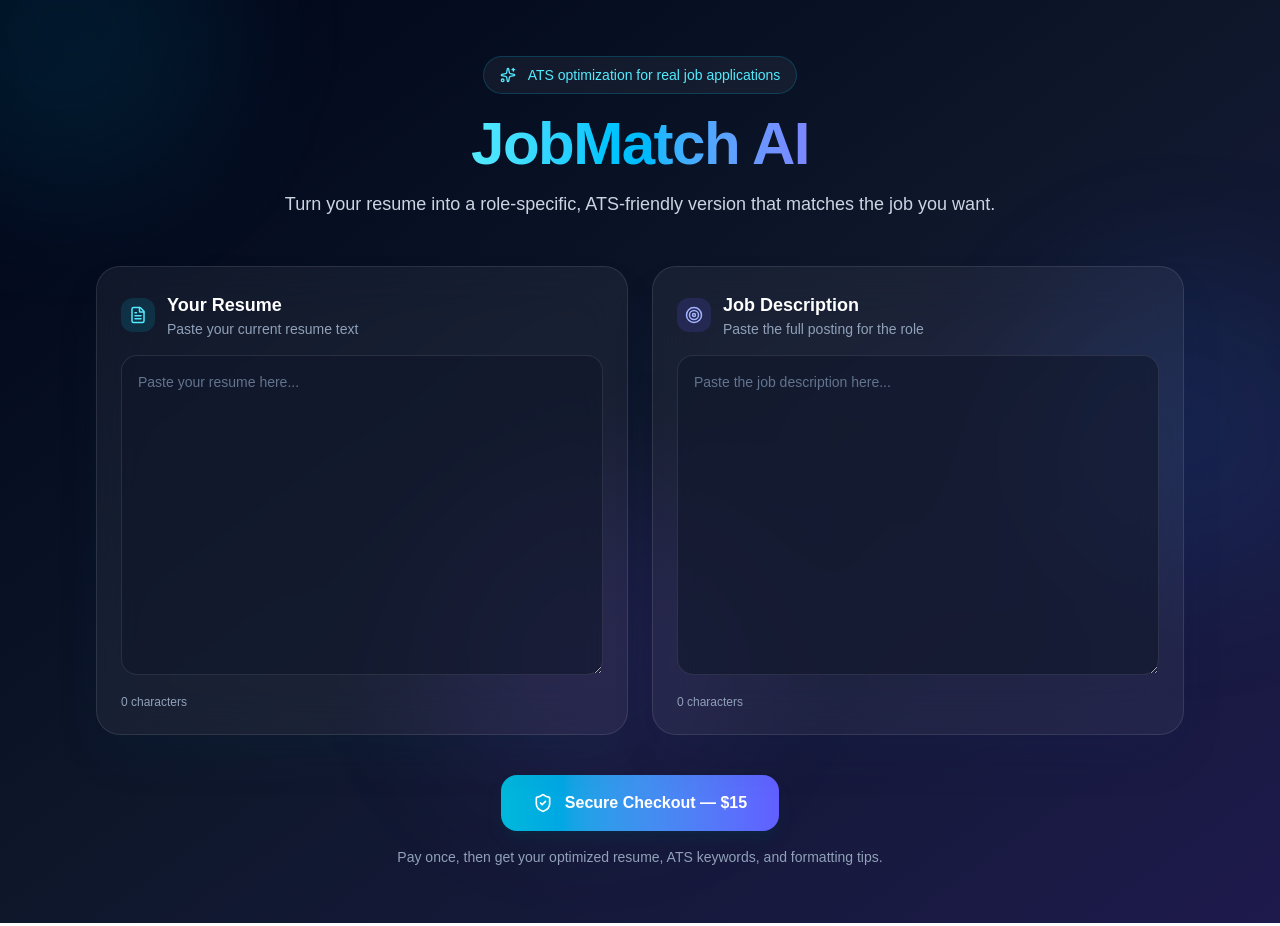
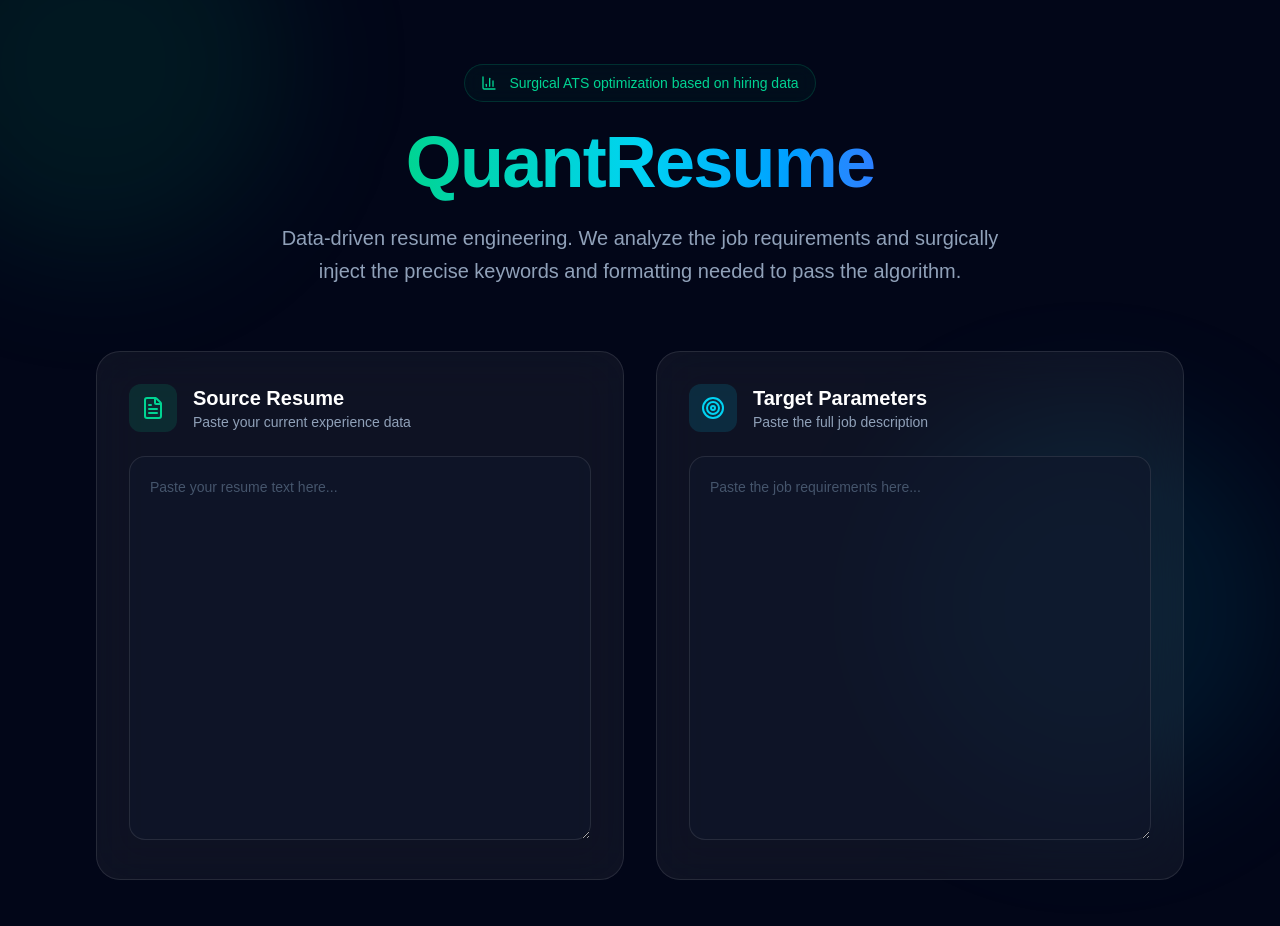
Before and after one commit to aarontippett7-alt/quantresume, a Next.js app: page / in a window 1280 px wide. Shown: the top 926 px of the page. Built offline with nearby package versions, Linux system fonts and the light colour scheme.

Commit message:
Rebrand to QuantResume and final build fixes

```diff
--- a/app/api/create-checkout/route.ts
+++ b/app/api/create-checkout/route.ts
@@ -30,10 +30,10 @@ export async function POST(request: NextRequest) {
           price_data: {
             currency: 'usd',
             product_data: {
-              name: 'JobMatch AI Resume Optimization',
-              description: 'One ATS-focused resume optimization',
+              name: 'QuantResume Optimization',
+              description: 'Data-driven ATS resume engineering and keyword injection.',
             },
-            unit_amount: 1500,
+            unit_amount: 1500, // $15.00
           },
           quantity: 1,
         },
--- a/app/api/optimize-resume/route.ts
+++ b/app/api/optimize-resume/route.ts
@@ -17,25 +17,25 @@ export async function POST(request: NextRequest) {
       );
     }
 
-    const prompt = `You are an ATS (Applicant Tracking System) expert. Your job is to optimize a resume to pass ATS systems while maintaining truthfulness.
+    const prompt = `You are the QuantResume AI, a surgical ATS (Applicant Tracking System) expert. Your job is to engineer a resume to pass complex hiring algorithms by analyzing data points in the job description and mapping them to the candidate's experience.
 
-RESUME:
+RESUME DATA:
 ${resume}
 
-JOB DESCRIPTION:
+TARGET JOB PARAMETERS:
 ${jobDescription}
 
 Please provide:
-1. An ATS-optimized version of the resume that incorporates keywords from the job description
-2. A list of keywords from the job description that were added/emphasized
-3. Specific formatting recommendations for ATS compatibility
+1. A data-optimized version of the resume that surgically incorporates high-value keywords.
+2. A list of specific keywords from the job description that were prioritized.
+3. Formatting recommendations for maximum machine readability.
 
-Format your response as JSON with the following structure:
+Format your response as JSON:
 {
   "optimized_resume": "the full optimized resume text",
   "keywords_added": ["keyword1", "keyword2", ...],
   "formatting_tips": ["tip1", "tip2", ...],
-  "match_score": 85
+  "match_score": 92
 }`;
 
     const response = await openai.chat.completions.create({
@@ -47,73 +47,20 @@ Format your response as JSON with the following structure:
         },
       ],
       temperature: 0.7,
-      max_tokens: 2000,
+      max_tokens: 2500,
     });
 
     const content = response.choices[0].message.content;
+    const jsonMatch = content?.match(/\{[\s\S]*\}/);
 
-    // Parse JSON from response
-    const jsonMatch = content?.match(/\{[\s\S]*\}/);
     if (!jsonMatch) {
-      return NextResponse.json(
-        { error: 'Failed to parse AI response' },
-        { status: 500 }
-      );
+      return NextResponse.json({ error: 'Analysis failed' }, { status: 500 });
     }
 
     const result = JSON.parse(jsonMatch[0]);
-
     return NextResponse.json(result);
   } catch (error) {
     console.error('Error:', error);
-    return NextResponse.json(
-      { error: 'Failed to optimize resume' },
-      { status: 500 }
-    );
+    return NextResponse.json({ error: 'Optimization failed' }, { status: 500 });
   }
 }
-
-export async function PUT(request: NextRequest) {
-  try {
-    const formData = await request.formData();
-    const file = formData.get('file') as File;
-
-    if (!file) {
-      return NextResponse.json({ error: 'No file provided' }, { status: 400 });
-    }
-
-    const fileType = file.type;
-    let text = '';
-
-    if (fileType === 'text/plain') {
-      // Handle .txt files
-      text = await file.text();
-    } else if (fileType === 'application/pdf') {
-      // Handle PDF files
-      const buffer = await file.arrayBuffer();
-      try {
-        const pdfParse = require('pdf-parse');
-        const pdfData = await pdfParse(buffer);
-        text = pdfData.text;
-      } catch (pdfError) {
-        return NextResponse.json(
-          { error: 'Could not extract text from PDF. Please paste text instead.' },
-          { status: 400 }
-        );
-      }
-    } else {
-      return NextResponse.json(
-        { error: 'Please upload a .txt or .pdf file' },
-        { status: 400 }
-      );
-    }
-
-    return NextResponse.json({ text });
-  } catch (error) {
-    console.error('Error:', error);
-    return NextResponse.json(
-      { error: 'Failed to process file' },
-      { status: 500 }
-    );
-  }
-}
--- a/app/page.tsx
+++ b/app/page.tsx
@@ -2,7 +2,7 @@
 'use client';
 
 import { useEffect, useState } from 'react';
-import { FileText, Loader2, ShieldCheck, Sparkles, Target } from 'lucide-react';
+import { FileText, Loader2, ShieldCheck, Sparkles, Target, BarChart3 } from 'lucide-react';
 
 export default function Home() {
   const [resume, setResume] = useState('');
@@ -11,19 +11,18 @@ export default function Home() {
   const [error, setError] = useState('');
 
   useEffect(() => {
-    const savedResume = localStorage.getItem('jobmatch_resume_draft');
-    const savedJobDescription = localStorage.getItem('jobmatch_job_draft');
-
+    const savedResume = localStorage.getItem('quantresume_resume_draft');
+    const savedJobDescription = localStorage.getItem('quantresume_job_draft');
     if (savedResume) setResume(savedResume);
     if (savedJobDescription) setJobDescription(savedJobDescription);
   }, []);
 
   useEffect(() => {
-    localStorage.setItem('jobmatch_resume_draft', resume);
+    localStorage.setItem('quantresume_resume_draft', resume);
   }, [resume]);
 
   useEffect(() => {
-    localStorage.setItem('jobmatch_job_draft', jobDescription);
+    localStorage.setItem('quantresume_job_draft', jobDescription);
   }, [jobDescription]);
 
   const handleCheckout = async () => {
@@ -36,8 +35,8 @@ export default function Home() {
     setError('');
 
     try {
-      localStorage.setItem('jobmatch_pending_resume', resume);
-      localStorage.setItem('jobmatch_pending_job', jobDescription);
+      localStorage.setItem('quantresume_pending_resume', resume);
+      localStorage.setItem('quantresume_pending_job', jobDescription);
 
       const response = await fetch('/api/create-checkout', {
         method: 'POST',
@@ -60,28 +59,28 @@ export default function Home() {
   };
 
   return (
-    <div className="min-h-screen bg-gradient-to-br from-slate-950 via-slate-900 to-indigo-950 overflow-hidden">
+    <div className="min-h-screen overflow-hidden bg-slate-950 text-slate-50">
+      {/* Background Decorative Elements */}
       <div className="fixed inset-0 pointer-events-none">
-        <div className="absolute -top-32 -left-24 h-80 w-80 rounded-full bg-cyan-500/10 blur-3xl" />
-        <div className="absolute top-1/3 -right-16 h-80 w-80 rounded-full bg-blue-500/10 blur-3xl" />
-        <div className="absolute bottom-0 left-1/3 h-80 w-80 rounded-full bg-violet-500/10 blur-3xl" />
+        <div className="absolute -top-32 -left-24 h-96 w-96 rounded-full bg-emerald-500/10 blur-3xl" />
+        <div className="absolute bottom-0 right-0 h-96 w-96 rounded-full bg-cyan-500/10 blur-3xl" />
       </div>
 
-      <div className="relative z-10 mx-auto max-w-6xl px-4 py-14 sm:px-6 lg:px-8">
-        <div className="mx-auto mb-12 max-w-3xl text-center">
-          <div className="mb-5 inline-flex items-center gap-3 rounded-full border border-cyan-400/20 bg-white/5 px-4 py-2 text-sm text-cyan-300 backdrop-blur">
-            <Sparkles size={16} />
-            ATS optimization for real job applications
+      <div className="relative z-10 mx-auto max-w-6xl px-4 py-16 sm:px-6 lg:px-8">
+        <div className="mx-auto mb-16 max-w-3xl text-center">
+          <div className="mb-6 inline-flex items-center gap-3 rounded-full border border-emerald-500/20 bg-emerald-500/5 px-4 py-2 text-sm font-medium text-emerald-400 backdrop-blur">
+            <BarChart3 size={16} />
+            Surgical ATS optimization based on hiring data
           </div>
 
-          <h1 className="text-5xl font-bold tracking-tight text-white sm:text-6xl">
-            <span className="bg-gradient-to-r from-cyan-300 via-sky-400 to-indigo-400 bg-clip-text text-transparent">
-              JobMatch AI
+          <h1 className="text-6xl font-extrabold tracking-tight sm:text-7xl">
+            <span className="bg-gradient-to-r from-emerald-400 via-cyan-400 to-blue-500 bg-clip-text text-transparent">
+              QuantResume
             </span>
           </h1>
 
-          <p className="mt-4 text-lg text-slate-300">
-            Turn your resume into a role-specific, ATS-friendly version that matches the job you want.
+          <p className="mt-6 text-xl text-slate-400 leading-relaxed">
+            Data-driven resume engineering. We analyze the job requirements and surgically inject the precise keywords and formatting needed to pass the algorithm.
           </p>
         </div>
 
@@ -91,71 +90,69 @@ export default function Home() {
           </div>
         )}
 
-        <div className="grid grid-cols-1 gap-6 lg:grid-cols-2">
-          <div className="rounded-3xl border border-white/10 bg-white/5 p-6 shadow-2xl shadow-cyan-950/20 backdrop-blur-xl">
-            <div className="mb-4 flex items-center gap-3">
-              <div className="rounded-xl bg-cyan-500/15 p-2 text-cyan-300">
-                <FileText size={18} />
+        <div className="grid grid-cols-1 gap-8 lg:grid-cols-2">
+          {/* Resume Input */}
+          <div className="group rounded-3xl border border-white/10 bg-white/5 p-8 transition-all hover:border-emerald-500/30 hover:bg-white/[0.07] backdrop-blur-xl">
+            <div className="mb-6 flex items-center gap-4">
+              <div className="rounded-xl bg-emerald-500/15 p-3 text-emerald-400">
+                <FileText size={24} />
               </div>
               <div>
-                <h2 className="text-lg font-semibold text-white">Your Resume</h2>
-                <p className="text-sm text-slate-400">Paste your current resume text</p>
+                <h2 className="text-xl font-bold text-white">Source Resume</h2>
+                <p className="text-sm text-slate-400">Paste your current experience data</p>
               </div>
             </div>
 
             <textarea
               value={resume}
               onChange={(e) => setResume(e.target.value)}
-              placeholder="Paste your resume here..."
-              className="h-80 w-full rounded-2xl border border-white/10 bg-slate-900/60 p-4 text-sm text-white placeholder:text-slate-500 focus:border-cyan-400/50 focus:outline-none focus:ring-2 focus:ring-cyan-400/20"
+              placeholder="Paste your resume text here..."
+              className="h-96 w-full rounded-2xl border border-white/10 bg-slate-900/60 p-5 text-sm text-slate-200 placeholder:text-slate-600 focus:border-emerald-500/50 focus:outline-none focus:ring-2 focus:ring-emerald-500/20 transition-all"
             />
-
-            <p className="mt-3 text-xs text-slate-400">{resume.length} characters</p>
           </div>
 
-          <div className="rounded-3xl border border-white/10 bg-white/5 p-6 shadow-2xl shadow-blue-950/20 backdrop-blur-xl">
-            <div className="mb-4 flex items-center gap-3">
-              <div className="rounded-xl bg-indigo-500/15 p-2 text-indigo-300">
-                <Target size={18} />
+          {/* Job Description Input */}
+          <div className="group rounded-3xl border border-white/10 bg-white/5 p-8 transition-all hover:border-cyan-500/30 hover:bg-white/[0.07] backdrop-blur-xl">
+            <div className="mb-6 flex items-center gap-4">
+              <div className="rounded-xl bg-cyan-500/15 p-3 text-cyan-400">
+                <Target size={24} />
               </div>
               <div>
-                <h2 className="text-lg font-semibold text-white">Job Description</h2>
-                <p className="text-sm text-slate-400">Paste the full posting for the role</p>
+                <h2 className="text-xl font-bold text-white">Target Parameters</h2>
+                <p className="text-sm text-slate-400">Paste the full job description</p>
               </div>
             </div>
 
             <textarea
               value={jobDescription}
               onChange={(e) => setJobDescription(e.target.value)}
-              placeholder="Paste the job description here..."
-              className="h-80 w-full rounded-2xl border border-white/10 bg-slate-900/60 p-4 text-sm text-white placeholder:text-slate-500 focus:border-indigo-400/50 focus:outline-none focus:ring-2 focus:ring-indigo-400/20"
+              placeholder="Paste the job requirements here..."
+              className="h-96 w-full rounded-2xl border border-white/10 bg-slate-900/60 p-5 text-sm text-slate-200 placeholder:text-slate-600 focus:border-cyan-500/50 focus:outline-none focus:ring-2 focus:ring-cyan-500/20 transition-all"
             />
-
-            <p className="mt-3 text-xs text-slate-400">{jobDescription.length} characters</p>
           </div>
         </div>
 
-        <div className="mt-10 flex flex-col items-center justify-center gap-4">
+        <div className="mt-12 flex flex-col items-center justify-center gap-6">
           <button
             onClick={handleCheckout}
             disabled={loading}
-            className="inline-flex items-center gap-3 rounded-2xl bg-gradient-to-r from-cyan-500 to-indigo-500 px-8 py-4 text-base font-semibold text-white shadow-lg shadow-cyan-950/40 transition hover:scale-[1.02] hover:from-cyan-400 hover:to-indigo-400 disabled:cursor-not-allowed disabled:opacity-60"
+            className="group relative inline-flex items-center gap-3 overflow-hidden rounded-2xl bg-emerald-500 px-10 py-5 text-lg font-bold text-slate-950 transition-all hover:scale-[1.02] hover:bg-emerald-400 active:scale-[0.98] disabled:cursor-not-allowed disabled:opacity-60"
           >
             {loading ? (
               <>
-                <Loader2 className="animate-spin" size={20} />
-                Redirecting to secure checkout...
+                <Loader2 className="animate-spin" size={24} />
+                Initializing Quant Engine...
               </>
             ) : (
               <>
-                <ShieldCheck size={20} />
-                Secure Checkout — $15
+                <ShieldCheck size={24} />
+                Optimize with QuantResume — $15
               </>
             )}
           </button>
 
-          <p className="text-sm text-slate-400">
-            Pay once, then get your optimized resume, ATS keywords, and formatting tips.
+          <p className="text-sm text-slate-500">
+            Secure processing via Stripe. Results include optimized text, keyword analysis, and score.
           </p>
         </div>
       </div>
--- a/app/success/page.tsx
+++ b/app/success/page.tsx
@@ -3,7 +3,7 @@
 
 import { useEffect, useState, Suspense } from 'react';
 import { useSearchParams } from 'next/navigation';
-import { CheckCircle, Copy, Download, Loader2 } from 'lucide-react';
+import { CheckCircle, Copy, Download, Loader2, BarChart3, ArrowLeft } from 'lucide-react';
 
 interface OptimizationResult {
   optimized_resume: string;
@@ -12,7 +12,6 @@ interface OptimizationResult {
   match_score: number;
 }
 
-// We move the logic into a sub-component
 function SuccessContent() {
   const searchParams = useSearchParams();
   const [result, setResult] = useState<OptimizationResult | null>(null);
@@ -22,17 +21,17 @@ function SuccessContent() {
 
   useEffect(() => {
     const sessionId = searchParams.get('session_id');
-    const resume = localStorage.getItem('jobmatch_pending_resume');
-    const jobDescription = localStorage.getItem('jobmatch_pending_job');
+    const resume = localStorage.getItem('quantresume_pending_resume');
+    const jobDescription = localStorage.getItem('quantresume_pending_job');
 
     if (!sessionId) {
-      setError('Missing Stripe session information.');
+      setError('Session verification pending. Please check your email or refresh.');
       setLoading(false);
       return;
     }
 
     if (!resume || !jobDescription) {
-      setError('We could not find your saved resume or job description.');
+      setError('Data retrieval failed. Please return home and try again.');
       setLoading(false);
       return;
     }
@@ -46,13 +45,13 @@ function SuccessContent() {
         });
 
         const data = await response.json();
-        if (!response.ok) throw new Error(data.error || 'Failed to optimize');
+        if (!response.ok) throw new Error(data.error || 'Optimization engine failed.');
 
         setResult(data);
-        localStorage.removeItem('jobmatch_pending_resume');
-        localStorage.removeItem('jobmatch_pending_job');
+        localStorage.removeItem('quantresume_pending_resume');
+        localStorage.removeItem('quantresume_pending_job');
       } catch (err) {
-        setError(err instanceof Error ? err.message : 'An error occurred');
+        setError(err instanceof Error ? err.message : 'An unexpected error occurred.');
       } finally {
         setLoading(false);
       }
@@ -61,13 +60,20 @@ function SuccessContent() {
     optimizeResume();
   }, [searchParams]);
 
+  const copyToClipboard = () => {
+    if (result) {
+      navigator.clipboard.writeText(result.optimized_resume);
+      setCopied(true);
+      setTimeout(() => setCopied(false), 2000);
+    }
+  };
+
   if (loading) {
     return (
-      <div className="flex min-h-screen items-center justify-center bg-slate-950">
-        <div className="text-center">
-          <Loader2 className="mx-auto mb-4 animate-spin text-cyan-400" size={40} />
-          <p className="text-lg text-white">Payment complete. Optimizing your resume now...</p>
-        </div>
+      <div className="flex min-h-screen flex-col items-center justify-center bg-slate-950 text-white">
+        <Loader2 className="mb-6 animate-spin text-emerald-400" size={48} />
+        <h2 className="text-2xl font-bold">Processing Analysis...</h2>
+        <p className="mt-2 text-slate-400">QuantResume is surgically optimizing your data.</p>
       </div>
     );
   }
@@ -75,38 +81,85 @@ function SuccessContent() {
   if (error) {
     return (
       <div className="flex min-h-screen items-center justify-center bg-slate-950 px-4">
-        <div className="w-full max-w-xl rounded-3xl border border-rose-500/30 bg-rose-500/10 p-8 text-center">
-          <p className="mb-4 text-lg text-rose-200">{error}</p>
-          <a href="/" className="text-cyan-300">← Back to Home</a>
+        <div className="w-full max-w-xl rounded-3xl border border-rose-500/30 bg-rose-500/10 p-10 text-center backdrop-blur-xl">
+          <p className="mb-6 text-xl text-rose-200">{error}</p>
+          <a href="/" className="inline-flex items-center gap-2 text-emerald-400 hover:text-emerald-300 transition-colors">
+            <ArrowLeft size={20} />
+            Return to QuantResume
+          </a>
         </div>
       </div>
     );
   }
 
   return (
-    <div className="min-h-screen bg-slate-950 p-8 text-white">
-      <div className="mx-auto max-w-4xl">
-        <div className="mb-8 text-center">
-          <h1 className="text-3xl font-bold text-white">Your Optimized Resume</h1>
-          <div className="mt-4 text-5xl font-bold text-cyan-400">{result?.match_score}% Match</div>
+    <div className="min-h-screen bg-slate-950 py-16 px-4 text-slate-50">
+      <div className="mx-auto max-w-5xl">
+        <div className="mb-12 text-center">
+          <div className="mb-4 inline-flex items-center gap-2 rounded-full bg-emerald-500/10 px-4 py-2 text-sm font-medium text-emerald-400">
+            <CheckCircle size={16} />
+            Optimization Complete
+          </div>
+          <h1 className="text-4xl font-bold tracking-tight sm:text-5xl">Your Quant Analysis</h1>
         </div>
 
-        <div className="rounded-2xl bg-white/5 p-6 border border-white/10 shadow-2xl">
-          <pre className="whitespace-pre-wrap text-slate-200 font-mono text-sm leading-relaxed">
-            {result?.optimized_resume}
-          </pre>
+        <div className="grid grid-cols-1 gap-8 lg:grid-cols-3">
+          {/* Score Card */}
+          <div className="lg:col-span-1 space-y-6">
+            <div className="rounded-3xl border border-white/10 bg-white/5 p-8 backdrop-blur-xl">
+              <h3 className="text-sm font-medium uppercase tracking-wider text-slate-500">ATS Match Score</h3>
+              <div className="mt-4 flex items-baseline gap-2">
+                <span className="text-6xl font-black text-emerald-400">{result?.match_score}</span>
+                <span className="text-2xl font-bold text-slate-600">%</span>
+              </div>
+              <p className="mt-4 text-sm text-slate-400 leading-relaxed">
+                Your resume is now statistically aligned with the target job description.
+              </p>
+            </div>
+
+            <div className="rounded-3xl border border-white/10 bg-white/5 p-8 backdrop-blur-xl">
+              <h3 className="text-sm font-medium uppercase tracking-wider text-slate-500">Keywords Injected</h3>
+              <div className="mt-4 flex flex-wrap gap-2">
+                {result?.keywords_added.map((kw, i) => (
+                  <span key={i} className="rounded-lg bg-emerald-500/10 px-3 py-1 text-xs font-medium text-emerald-400 border border-emerald-500/20">
+                    {kw}
+                  </span>
+                ))}
+              </div>
+            </div>
+          </div>
+
+          {/* Resume Card */}
+          <div className="lg:col-span-2">
+            <div className="rounded-3xl border border-white/10 bg-white/5 p-8 backdrop-blur-xl h-full">
+              <div className="mb-6 flex items-center justify-between">
+                <h3 className="text-xl font-bold">Optimized Output</h3>
+                <button
+                  onClick={copyToClipboard}
+                  className="inline-flex items-center gap-2 rounded-xl bg-emerald-500 px-4 py-2 text-sm font-bold text-slate-950 transition-all hover:bg-emerald-400"
+                >
+                  <Copy size={16} />
+                  {copied ? 'Copied!' : 'Copy Text'}
+                </button>
+              </div>
+              <div className="rounded-2xl bg-slate-900/80 p-6 border border-white/5">
+                <pre className="whitespace-pre-wrap font-mono text-sm leading-relaxed text-slate-300">
+                  {result?.optimized_resume}
+                </pre>
+              </div>
+            </div>
+          </div>
         </div>
       </div>
     </div>
   );
 }
 
-// The main page component wraps the content in Suspense
 export default function SuccessPage() {
   return (
     <Suspense fallback={
       <div className="flex min-h-screen items-center justify-center bg-slate-950">
-        <Loader2 className="animate-spin text-cyan-400" size={40} />
+        <Loader2 className="animate-spin text-emerald-400" size={48} />
       </div>
     }>
       <SuccessContent />
```
